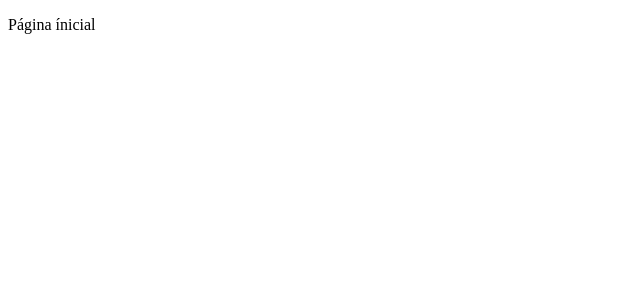
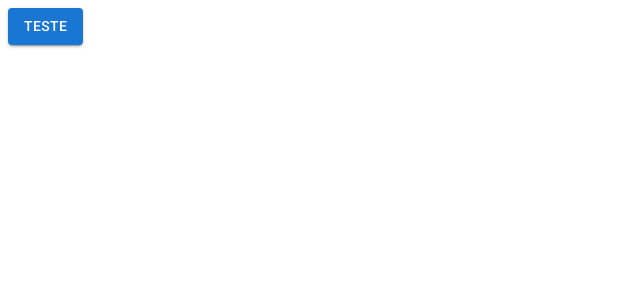
Before and after one commit to oAnthonyG/typescript-material-ui-cadastro, a React (Create React App) app: page /pagina-inicial in a window 1280 px wide. Shown: the top 300 px of the page, without its empty margins (0-640 px from the left). Built offline with nearby package versions, Linux system fonts and the light colour scheme.

Commit message:
add material-ui pack

```diff
--- a/package.json
+++ b/package.json
@@ -3,6 +3,10 @@
   "version": "0.1.0",
   "private": true,
   "dependencies": {
+    "@emotion/react": "^11.10.5",
+    "@emotion/styled": "^11.10.5",
+    "@mui/icons-material": "^5.10.16",
+    "@mui/material": "^5.10.17",
     "localforage": "^1.10.0",
     "match-sorter": "^6.3.1",
     "react": "^18.2.0",
--- a/public/index.html
+++ b/public/index.html
@@ -10,6 +10,8 @@
   <link rel="apple-touch-icon" href="%PUBLIC_URL%/logo192.png" />
 
   <link rel="manifest" href="%PUBLIC_URL%/manifest.json" />
+  <link rel="stylesheet" href="https://fonts.googleapis.com/css?family=Roboto:300,400,500,700&display=swap" />
+  <link rel="stylesheet" href="https://fonts.googleapis.com/icon?family=Material+Icons" />
 
   <title>Cadastros</title>
 </head>
--- a/src/routes/index.tsx
+++ b/src/routes/index.tsx
@@ -1,10 +1,11 @@
+import { Button } from "@mui/material";
 import { Routes, Route, Navigate } from "react-router-dom";
 
 
 export const AppRoutes = () => {
   return (
     <Routes>
-      <Route path="/pagina-inicial" element={<p>Página ínicial</p>} />
+      <Route path="/pagina-inicial" element={<Button variant="contained">Teste</Button>} />
 
       <Route path="*" element={<Navigate to="/pagina-inicial" />} />
     </Routes>
```
Also changed, not shown: 1 other file (tests, documents, lock files or other folders).
